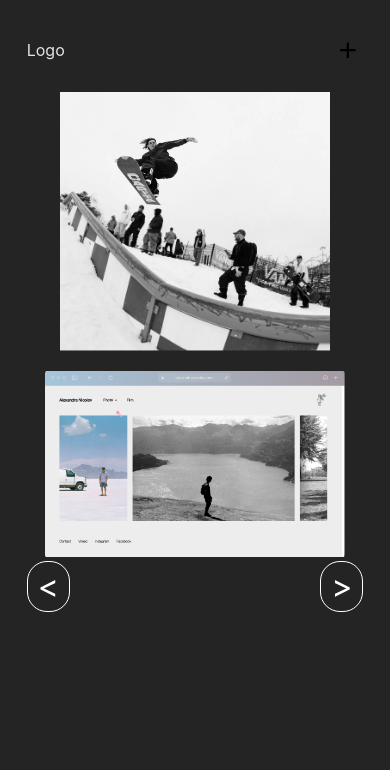
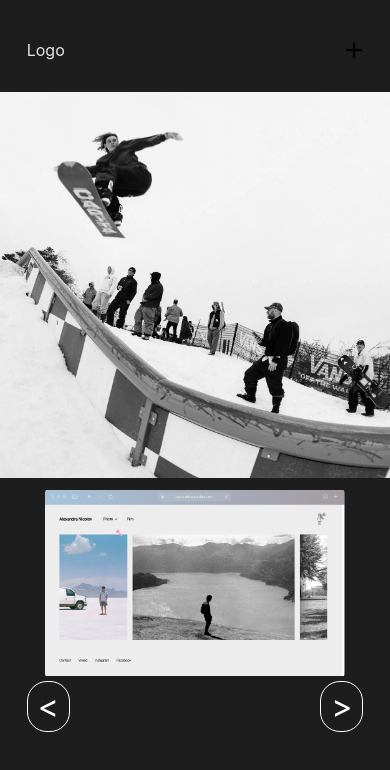
Before and after one commit to GabGo51/Portfolio-2024, a React (Vite) app in the folder portfolio2024/: page / in a window 390 px wide. Shown: the top 770 px of the page. Built offline with nearby package versions, Linux system fonts and the light colour scheme.

Commit message:
about section responsive

```diff
--- a/portfolio2024/src/components/About.jsx
+++ b/portfolio2024/src/components/About.jsx
@@ -2,14 +2,27 @@ import { useEffect, useState, useRef } from "react";
 import "../styles/About.css";
 import background from "../img/snowbackground2.png";
 import snow from "../img/snow.png";
+import gsap from 'gsap'
+import  {useGSAP} from '@gsap/react'
+import { ScrollTrigger } from 'gsap/ScrollTrigger';
+import useScreenWidth from "../hooks/useScreenWidth";
+
+gsap.registerPlugin(ScrollTrigger);
 
 const About = () => {
+
+  const isDesktop = useScreenWidth()
+
+
   const podRef1 = useRef(null);
   const podRef2 = useRef(null);
   const [position, setPosition] = useState({ x: 0, y: 0 });
   const [isMouseOnScreen, setIsMouseOnScreen] = useState(true);
 
   useEffect(() => {
+
+    if (!isDesktop) return;
+
     const handleMouseEnter = () => {
       setIsMouseOnScreen(true);
     };
@@ -36,6 +49,9 @@ const About = () => {
   }, []);
 
   useEffect(() => {
+
+    if (!isDesktop) return;
+
     const { current: podElement1 } = podRef1;
     const { current: podElement2 } = podRef2;
 
@@ -61,8 +77,22 @@ const About = () => {
     };
   }, [position, isMouseOnScreen]);
 
+
+  const containerRef = useRef(null)
+  const imgRef = useRef(null)
+
+
+  useGSAP(()=>{
+    gsap.from(imgRef.current, {
+      opacity:0.8,
+      y:-60,
+      x:-60,
+      duration:2
+    })
+  }, [])
+
   return (
-    <div className="center about">
+    <div className="center about" ref={containerRef}>
       <div className="moving-img" >
         <div className="frame">
           <div ref={podRef1}>
@@ -72,7 +102,7 @@ const About = () => {
         </div>
       </div>
       <div className="moving-img2" ref={podRef2}>
-        <img className="snow" src={snow} />
+        <img className="snow" src={snow} ref={imgRef} />
       </div>
     </div>
   );
--- a/portfolio2024/src/hooks/useScreenWidth.jsx
+++ b/portfolio2024/src/hooks/useScreenWidth.jsx
@@ -1,11 +1,11 @@
 import { useEffect, useState } from "react";
 
 export default function useScreenWidth() {
-  const [isDesktop, setIsDesktop] = useState(window.innerWidth > 1200); // Set initial state based on screen width
+  const [isDesktop, setIsDesktop] = useState(window.innerWidth > 1100); // Set initial state based on screen width
 
   useEffect(() => {
     const handleResize = () => {
-      setIsDesktop(window.innerWidth > 1200); // Update state when the screen size changes
+      setIsDesktop(window.innerWidth > 1100); // Update state when the screen size changes
     };
 
     window.addEventListener("resize", handleResize);
--- a/portfolio2024/src/styles/About.css
+++ b/portfolio2024/src/styles/About.css
@@ -49,3 +49,16 @@
   margin-left: -22%;
 
 }
+
+@media (max-width:1100px) {
+
+  .frame{
+    width: 100vw;
+  }
+  .moving-img2{
+    width: 50%;
+    margin-top: -54%;
+  margin-left: -40%;
+  }
+
+}
--- a/portfolio2024/src/styles/Header.css
+++ b/portfolio2024/src/styles/Header.css
@@ -3,7 +3,7 @@ header {
   align-items: center;
   justify-content: space-between;
   height: 10vh;
-  padding: 0 140px;
+  padding: 0 1vw;
   z-index: 10;
   width: 90%;
 }
@@ -65,6 +65,10 @@ li:hover {
     transform: translateY(0);
   }
 
+  button{
+    transform: translateX(20%);
+  }
+
   ul {
     flex-direction: column;
     text-align: center;
--- a/portfolio2024/src/styles/index.css
+++ b/portfolio2024/src/styles/index.css
@@ -1,4 +1,4 @@
-html{
+html {
   width: 100vw;
   overflow-x: hidden;
 }
@@ -7,12 +7,22 @@ html{
   font-family: Inter, system-ui, Avenir, Helvetica, Arial, sans-serif;
   font-weight: 400;
   color-scheme: light dark;
-  color: rgba(255, 255, 255, 0.87);
-  background-color: #242424;
+  color: var(--pearl);
+  background-color:var(--charcoal);
   font-synthesis: none;
   text-rendering: optimizeLegibility;
   -webkit-font-smoothing: antialiased;
   -moz-osx-font-smoothing: grayscale;
+
+  /* light mode color */
+  --grey: #dfe0df;
+  --beige: #e4ddd6;
+  --green: #4b878a;
+
+  /* Dark mode color */
+  --pearl: #e5e5e5;
+  --purple: #887caf;
+  --charcoal: #1d1d1d;
 }
 
 h1 {
```
